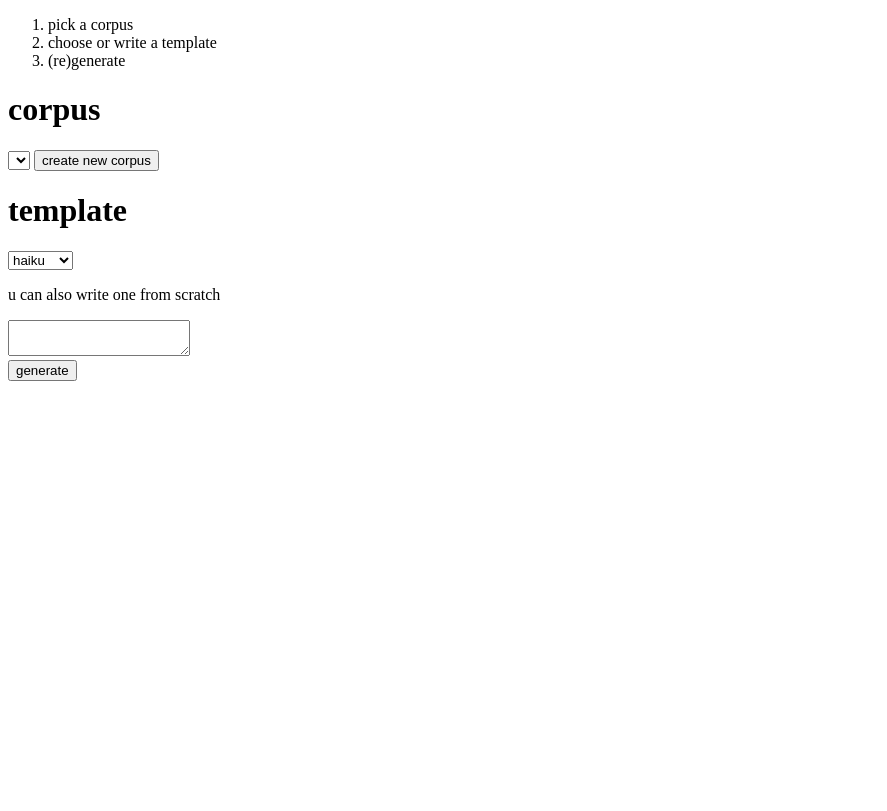
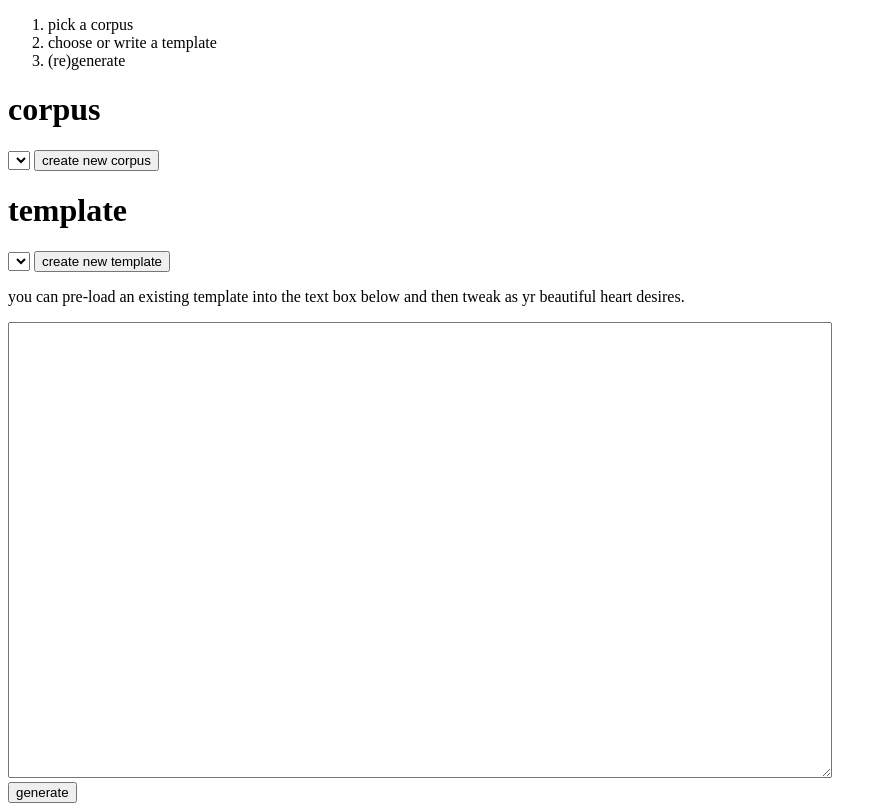
Before and after one commit to vilmibm/prosaicweb, a Flask app: page /generate in a window 1280 px wide. Shown: the whole page, without its empty margins (0-887 px from the left). Before the commit the page ends 381 px from the top, so only its background shows below. Run offline with Flask 2, Linux system fonts and the light colour scheme; data that the repository does not hold is empty.

Commit message:
huge wip: first pass on ad-hoc odm, generate form

```diff
--- a/prosaicweb/app.py
+++ b/prosaicweb/app.py
@@ -7,7 +7,7 @@ from pymongo import MongoClient
 
 # TODO https://github.com/zeekay/flask-uwsgi-websocket
 
-from models import Corpus
+from models import Corpus, Template
 
 SITE_NAME = 'prosaicweb'
 DEFAULT_CONFIG = './prosaicweb.conf'
@@ -23,12 +23,13 @@ def get_index():
 
 @app.route('/upload', methods=['GET'])
 def get_upload():
-    context = {
-        'corpora': [Corpus('hello', 'foo'),
-                    Corpus('there', 'bar'),
-                    Corpus('how', 'baz')],
-    }
-    return render_template('upload.html', **context)
+    return 'hi'
+    #context = {
+    #    'corpora': [Corpus('hello', 'foo'),
+    #                Corpus('there', 'bar'),
+    #                Corpus('how', 'baz')],
+    #}
+    #return render_template('upload.html', **context)
 
 @app.route('/upload', methods=['POST'])
 def post_upload():
@@ -36,19 +37,18 @@ def post_upload():
 
 @app.route('/generate', methods=['GET'])
 def get_generate():
-    dbclient = MongoClient()
-    # TODO get list of templates
-    context = {'templates': ['haiku', 'sonnet', 'sestina'],
-               'corpora': dbclient.database_names()}
+    context = {'templates': Template.list(),
+               'corpora': Corpus.list_names()}
     return render_template('generate.html', **context)
 
 @app.route('/generate', methods=['POST'])
 def post_generate():
-    pass
+    return '{"hi":"there"}'
 
 @app.route('/corpora/<corpus_id>', methods=['GET'])
 def get_corpora(corpus_id):
-    return Corpus('random', 'inventing situations').body
+    return corpus_id
+    #return Corpus('random', 'inventing situations').body
 
 @app.route('/haiku')
 def get_haiku():
--- a/prosaicweb/models.py
+++ b/prosaicweb/models.py
@@ -1,43 +1,49 @@
 '''i don't even like this real talk'''
-from uuid import uuid1
 from pymongo import MongoClient
 
+DBNAME = 'prosaicweb'
+
+# TODO lru cache
+# ideally these would be static class things inside Model:
+def client():
+    return MongoClient()
+
+def db():
+    return client()[DBNAME]
+
 class Model:
-    # class methods
-    def list_names():
+    col = None # Override in subclasses
+
+    @classmethod
+    def list_names(klass):
         """list of the names of all things of this type"""
-        pass
+        things = klass.list()
+        return list(map(lambda t: t['name'], things))
 
-    def list():
+    @classmethod
+    def list(klass):
         """list all of models of this type"""
-        pass
+        return list(klass.col.find({}))
 
-    def find(attrs):
-        pass
+    @classmethod
+    def find(klass, attrs):
+        return list(klass.col.find(attrs))
 
-    # instance methods
-    def __init__(self, collection, data, docid=None):
+    def __init__(self, data):
         self.data = data
-        self.col = collection
-        self._id = docid
 
     def save(self):
-        self.col.insert_one()
-        pass
+        self.col.update({'name':self.data['name']}, self.data, True)
 
+class Template(Model):
+    col = db().templates
 
-class Corpus:
-    def __init__(self, name, body):
-        self.id = uuid1()
-        self.name = name
-        self.body = body
+class Corpus(Model):
+    @classmethod
+    def list_names(klass):
 
-    def get(corpus_id):
-        # TODO look up by id, instantiate
-        return Corpus('todo', 'todo')
+        # TODO filter
+        return client().database_names()
 
-class Source:
+class Source(Model):
     pass
-
-class Template:
-    pass
--- /dev/null
+++ b/prosaicweb/static/generate.js
@@ -0,0 +1,30 @@
+// generate.js
+// code for the poetry generation form
+console.log('loaded generate.js');
+(function () {
+    var template_select = document.querySelector('#templates');
+    var template_textarea = document.querySelector('textarea');
+    var form = document.querySelector('form');
+    var preselected_template_option = template_select.selectedOptions[0];
+
+    var template_selected = function (e) {
+        var option = e.explicitOriginalTarget;
+        template_textarea.innerHTML = option.dataset.content;
+    };
+
+    var submit_generation = function (e) {
+        e.preventDefault();
+        var form_data = new FormData(form);
+        var request = new XMLHttpRequest();
+
+        request.open("POST", "/generate");
+        request.send(form_data);
+
+        return false;
+    };
+
+    template_select.addEventListener('change', template_selected);
+    form.addEventListener('submit', submit_generation, true);
+
+    template_textarea.innerHTML = preselected_template_option.dataset.content;
+})();
--- a/prosaicweb/templates/generate.html
+++ b/prosaicweb/templates/generate.html
@@ -9,9 +9,9 @@
             <li>choose or write a template</li>
             <li>(re)generate</li>
         </ol>
-        <form action="/generate" method="post">
+        <form>
             <h1>corpus</h1>
-            <select>
+            <select name="corpus">
                 {% for corpus in corpora %}
                 <option>{{ corpus }}</option>
                 {% endfor %}
@@ -19,20 +19,16 @@
             <button>create new corpus</button>
 
             <h1>template</h1>
-            <select>
+            <select id="templates" name="template_name">
                 {% for template in templates %}
-                <option> {{template}} </option>
+                <option value="{{template.name}}" data-content="{{template.lines}}"> {{template.name}} </option>
                 {% endfor %}
-            </select>
-            <p>u can also write one from scratch</p>
-            <textarea name="template_raw"></textarea>
-
-
-
-
-
+            </select> <button>create new template</button>
+            <p>you can pre-load an existing template into the text box below and then tweak as yr beautiful heart desires.</p>
+            <textarea rows="30" cols="100" name="template_raw"></textarea>
             <br>
             <input type="submit"  value="generate">
         </form>
+        <script src="/static/generate.js"></script>
     </body>
 </html>
```
